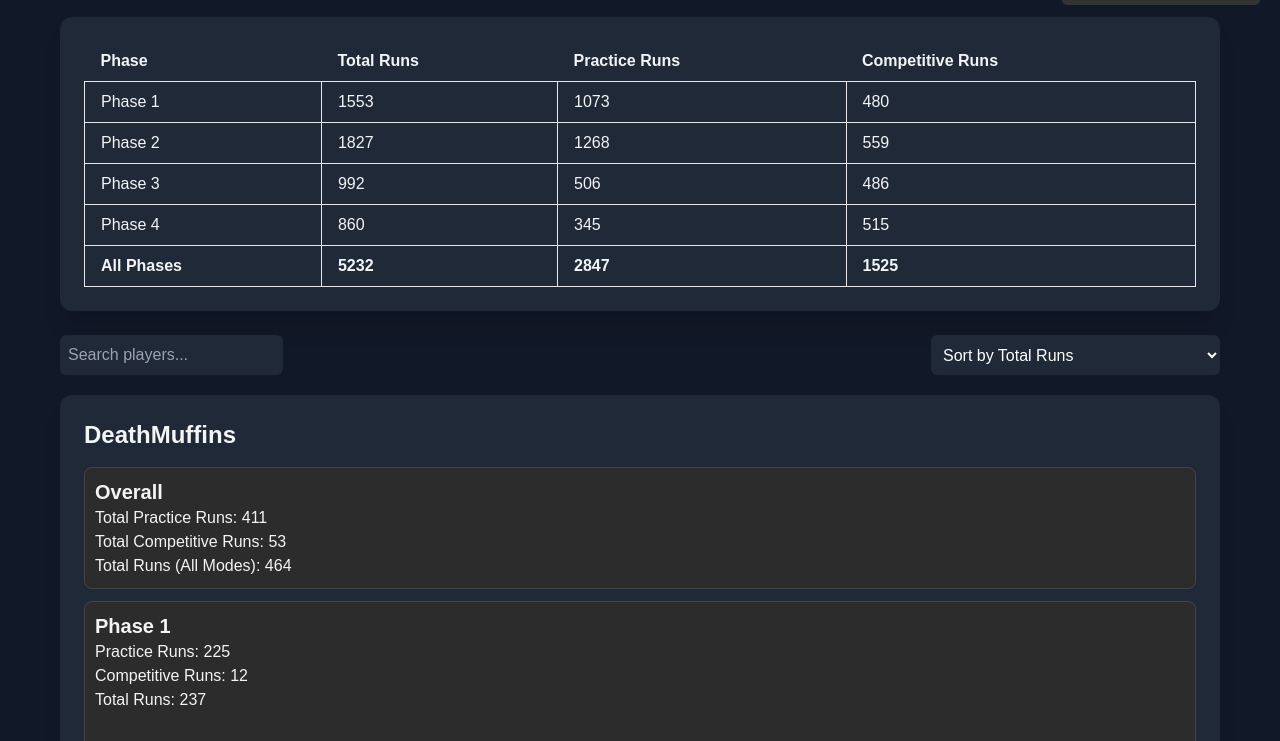
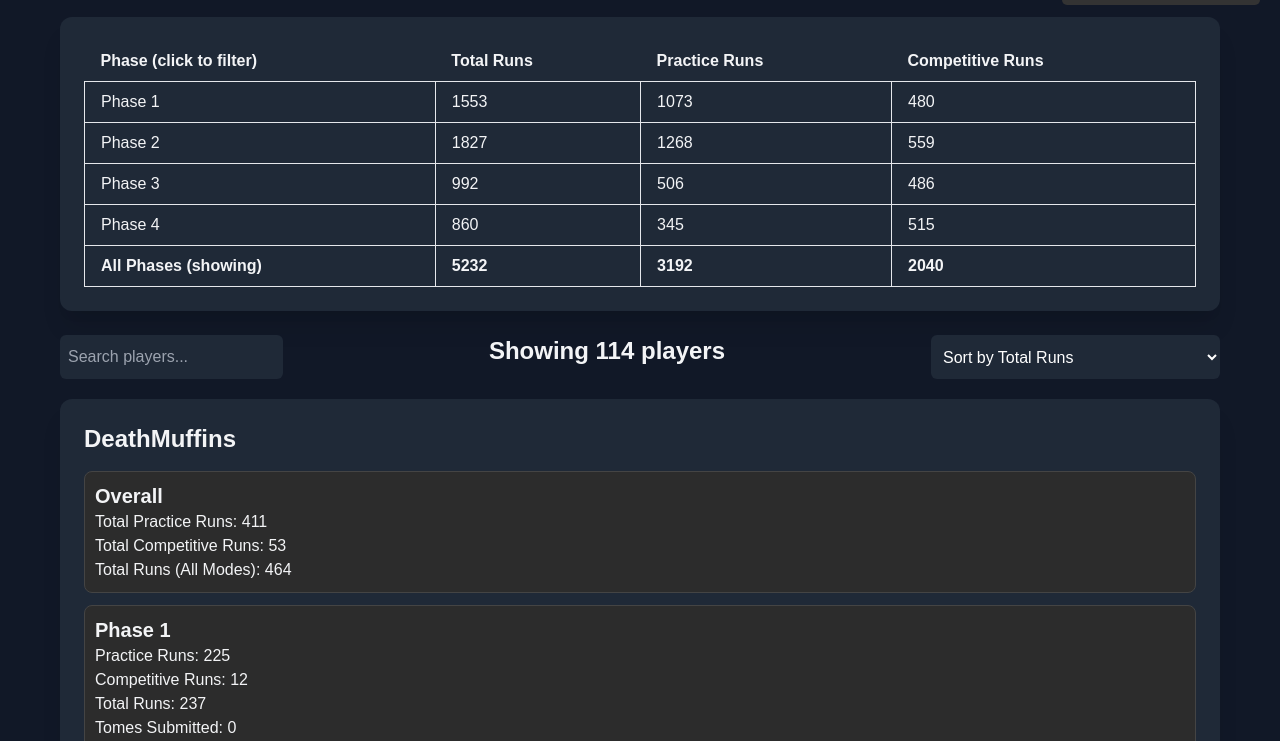
Before and after one commit to trackedout/stats, a website: page docs/index.html in a window 1280 px wide. Shown: the part 59-800 px from the top of the page. Drawn offline with nearby package versions, Linux system fonts and the light colour scheme.

Commit message:
Support only showing sections of a specific phase

```diff
--- a/docs/index.html
+++ b/docs/index.html
@@ -61,6 +61,18 @@
             --button-background: #333;
             --button-color: #fff;
         }
+
+        button:not(.active):after {
+            content: "";
+        }
+
+        button.active {
+            font-weight: bold;
+        }
+
+        button.active::after {
+            content: " (showing)";
+        }
     </style>
 </head>
 
@@ -71,10 +83,10 @@
         <div id="overview-banner" class="bg-gray-800 rounded-xl shadow-xl p-6 mb-6 text-center">
             <h2 class="text-2xl font-bold mb-3">Overview</h2>
             <script id="overview-template" type="text/x-handlebars-template">
-                <table class="table-auto w-full text-left">
+                <table class="table-auto w-full text-left overview">
                     <thead>
                         <tr>
-                            <th class="px-4 py-2">Phase</th>
+                            <th class="px-4 py-2">Phase (click to filter)</th>
                             <th class="px-4 py-2">Total Runs</th>
                             <th class="px-4 py-2">Practice Runs</th>
                             <th class="px-4 py-2">Competitive Runs</th>
@@ -83,14 +95,14 @@
                     <tbody>
                         {{#each phases}}
                         <tr>
-                            <td class="border px-4 py-2">Phase {{inc @index}}</td>
+                            <td class="border px-4 py-2"><button onclick="updatePhaseFilter({{inc @index}})">Phase {{ inc @index }}</button></td>
                             <td class="border px-4 py-2">{{total}}</td>
                             <td class="border px-4 py-2">{{practice}}</td>
                             <td class="border px-4 py-2">{{competitive}}</td>
                         </tr>
                         {{/each}}
                         <tr>
-                            <td class="border px-4 py-2 font-bold">All Phases</td>
+                            <td class="border px-4 py-2"><button onclick="updatePhaseFilter(0)">All Phases</button></td>
                             <td class="border px-4 py-2 font-bold">{{totalAllPhases}}</td>
                             <td class="border px-4 py-2 font-bold">{{totalAllPractice}}</td>
                             <td class="border px-4 py-2 font-bold">{{totalAllCompetitive}}</td>
@@ -99,9 +111,10 @@
                 </table>
             </script>
         </div>
-        <div id="filter-div" class="flex justify-between mb-5">
+
         <script id="filter-template" type="text/x-handlebars-template">
             <input type="text" id="search" placeholder="Search players..." class="p-2 rounded-md bg-gray-800 text-white">
+            <h2 id="player-count" class="text-2xl font-bold mb-3">Showing ?? players</h2>
             <select id="sort" class="p-2 rounded-md bg-gray-800 text-white">
                 <option value="name">Sort by Name</option>
                 <option value="totalRuns">Sort by Total Runs</option>
@@ -113,6 +126,7 @@
                 {{/each}}
             </select>
         </script>
+        <div id="filter-div" class="flex justify-between mb-5">
         </div>
         <div id="players" class="grid gap-5"></div>
     </div>
@@ -122,18 +136,19 @@
         <div class="bg-gray-800 rounded-xl shadow-xl p-6 mb-6 transition transform">
             <h2 class="text-2xl font-bold mb-3">{{player}}</h2>
             <div class="stats grid gap-3 mt-4">
-                <div class="bg-gray-100 dark:bg-gray-700 p-3 rounded-lg">
+                <div class="bg-gray-100 dark:bg-gray-700 p-3 rounded-lg overall">
                     <h3 class="text-xl font-semibold">Overall</h3>
                     <p>Total Practice Runs: {{totalPracRuns}}</p>
                     <p>Total Competitive Runs: {{totalCompRuns}}</p>
                     <p>Total Runs (All Modes): {{totalRunsAllModes}}</p>
                 </div>
                 {{#each phases}}
-                <div class="bg-gray-100 dark:bg-gray-700 p-3 rounded-lg">
+                <div class="bg-gray-100 dark:bg-gray-700 p-3 rounded-lg phase phase-{{inc @index}}">
                     <h3 class="text-xl font-semibold">Phase {{inc @index}}</h3>
                     <p>Practice Runs: {{pracRuns}}</p>
                     <p>Competitive Runs: {{compRuns}}</p>
                     <p>Total Runs: {{totalRuns}}</p>
+                    <p>Tomes Submitted: {{tomesSubmitted}}</p>
                     <br/>
                     {{#if totalRuns}}
                     <button onclick="toggleDetails('phase{{inc @index}}-details-{{../player}}')">(click to show more details)</button>
@@ -206,6 +221,7 @@
         }
 
         let allDetailsVisible = false;
+        let currentPhaseFilter = 0;
 
         function toggleAllDetails() {
             allDetailsVisible = !allDetailsVisible;
@@ -220,6 +236,37 @@
             });
         }
 
+        function updatePhaseFilter(phase) {
+            currentPhaseFilter = phase;
+            localStorage.setItem('currentPhaseFilter', phase);
+            filterPlayers();
+            applyDetailsToggle();
+        }
+
+        function filterByPhase(phase) {
+            const allPhases = document.querySelectorAll('.phase');
+            const overallDivs = document.querySelectorAll('.overall');
+            const filterButtons = document.querySelectorAll('button[onclick^="updatePhaseFilter"]');
+
+            allPhases.forEach(element => {
+                if (phase === 0) {
+                    element.style.display = "block";
+                } else {
+                    element.style.display = element.classList.contains(`phase-${phase}`) ? "block" : "none";
+                }
+            });
+
+            overallDivs.forEach(element => {
+                element.style.display = phase === 0 ? "block" : "none";
+            });
+
+            filterButtons.forEach(button => {
+                button.classList.remove('active');
+            });
+
+            document.querySelector(`button[onclick="updatePhaseFilter(${phase})"]`).classList.add('active');
+        }
+
         const playersData = [];
 
         function renderPlayers(data) {
@@ -227,6 +274,10 @@
             const template = Handlebars.compile(templateSource);
             const html = template({ players: data });
             document.getElementById('players').innerHTML = html;
+        }
+
+        function renderFilteredPlayers() {
+            renderPlayers(filteredData);
         }
 
         function toggleExpand(button) {
@@ -257,7 +308,22 @@
                 filteredData.sort((a, b) => a.player.localeCompare(b.player));
             }
 
+            filteredData = filteredData.filter(player => {
+                if (currentPhaseFilter === 0) {
+                    return true;
+                }
+                return player.phases[currentPhaseFilter - 1].totalRuns > 0;
+            });
+
+            updateListTitle(filteredData.length);
             renderPlayers(filteredData);
+            filterByPhase(currentPhaseFilter);
+            applyDetailsToggle();
+        }
+
+        function updateListTitle(playerCount) {
+            const filteredSuffix = playerCount === playersData.length ? '' : '(filtered)';
+            document.getElementById('player-count').textContent = `Showing ${playerCount} ${playerCount === 1 ? 'player' : 'players'} ${filteredSuffix}`;
         }
 
         function updateFilterDiv(phases) {
@@ -289,14 +355,9 @@
 
             const context = {
                 phases: Object.keys(totals).map(key => totals[key]),
-                // phases: [
-                //     { total: totals.phase1.total, practice: totals.phase1.practice, competitive: totals.phase1.competitive },
-                //     { total: totals.phase2.total, practice: totals.phase2.practice, competitive: totals.phase2.competitive },
-                //     { total: totals.phase3.total, practice: totals.phase3.practice, competitive: totals.phase3.competitive }
-                // ],
                 totalAllPhases: Object.keys(totals).map(key => totals[key].total).reduce((a, b) => a + b, 0),
-                totalAllPractice: totals.phase1.practice + totals.phase2.practice + totals.phase3.practice,
-                totalAllCompetitive: totals.phase1.competitive + totals.phase2.competitive + totals.phase3.competitive
+                totalAllPractice: Object.keys(totals).map(key => totals[key].practice).reduce((a, b) => a + b, 0),
+                totalAllCompetitive: Object.keys(totals).map(key => totals[key].competitive).reduce((a, b) => a + b, 0)
             };
 
             const templateSource = document.getElementById('overview-template').innerHTML;
@@ -309,8 +370,8 @@
             .then(response => response.json())
             .then(data => {
                 playersData.push(...data);
+                updateOverviewBanner(playersData);
                 renderPlayers(playersData);
-                updateOverviewBanner(playersData);
 
                 // Re-apply search and sort values
                 document.getElementById('search').value = localStorage.getItem('searchValue') || '';
@@ -320,17 +381,21 @@
                 // Re-apply toggle state
                 allDetailsVisible = localStorage.getItem('allDetailsVisible') === 'true';
                 applyDetailsToggle();
+
+                // Re-apply phase filter
+                currentPhaseFilter = parseInt(localStorage.getItem('currentPhaseFilter')) || 0;
+                updatePhaseFilter(currentPhaseFilter);
             })
             .catch(error => console.error('Error loading JSON:', error));
 
         // Save search and sort values on change
         document.getElementById('search').addEventListener('input', () => {
             localStorage.setItem('searchValue', document.getElementById('search').value);
-            applyDetailsToggle();
+            filterPlayers();
         });
         document.getElementById('sort').addEventListener('change', () => {
             localStorage.setItem('sortValue', document.getElementById('sort').value);
-            applyDetailsToggle();
+            filterPlayers();
         });
     </script>
 
```
Lines whose indentation alone changed are shown as unchanged.
